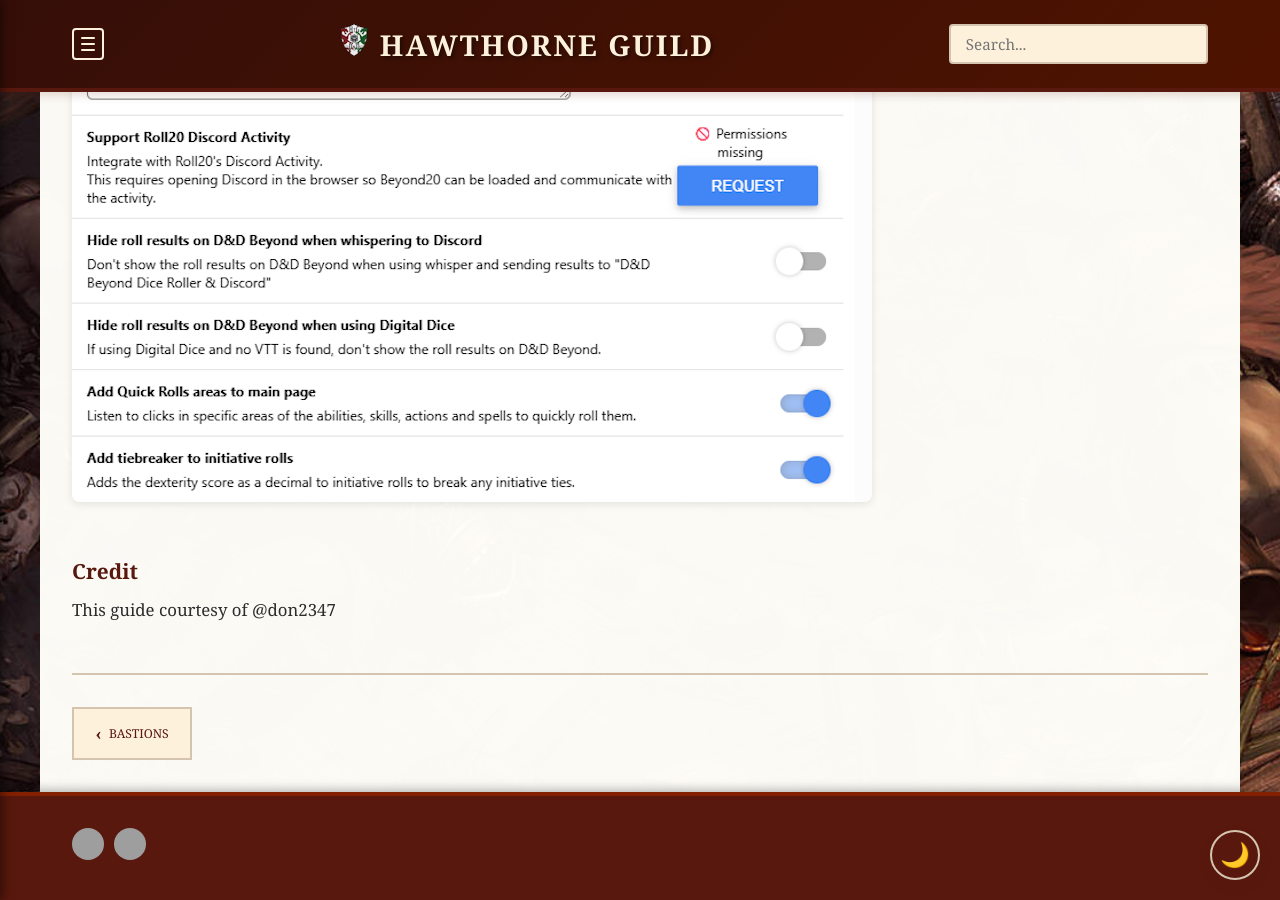
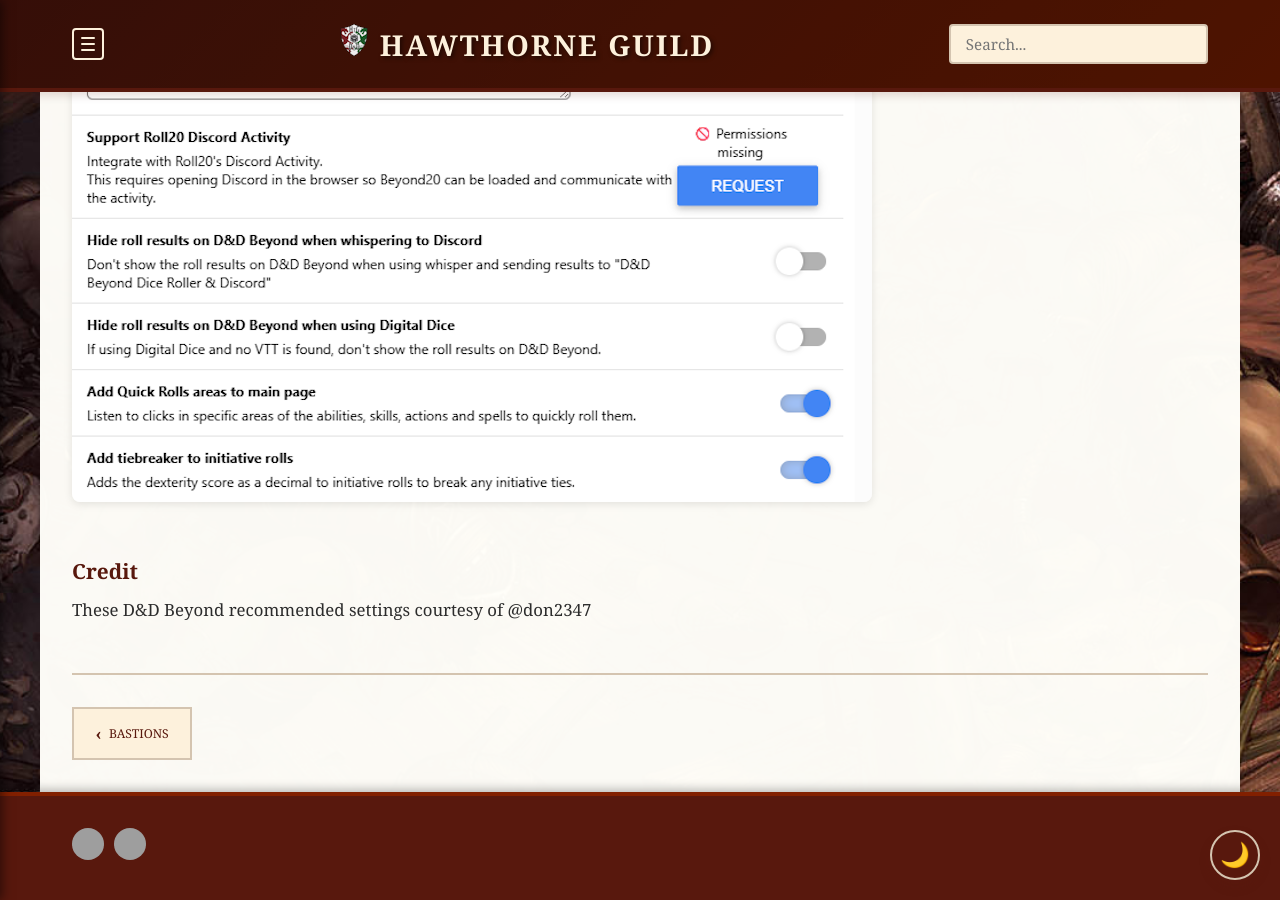
Before and after one commit to hawthorneguild/Guides, a Jekyll site: the page built from _playersguide/appendices/dndb.md, in a window 1280 px wide and 900 px high, scrolled down 7283 px. Built offline with Jekyll 4.4.1, drawn with Linux system fonts in a browser that asks for light colours; comment, search, counter and statistics services are not loaded; grey boxes are pictures that could not be loaded.

Commit message:
Update credit line in dndb.md

```diff
--- a/_playersguide/appendices/dndb.md
+++ b/_playersguide/appendices/dndb.md
@@ -38,4 +38,4 @@
 
 #### Credit
 
-This guide courtesy of @don2347
+These D&D Beyond recommended settings courtesy of @don2347
```
